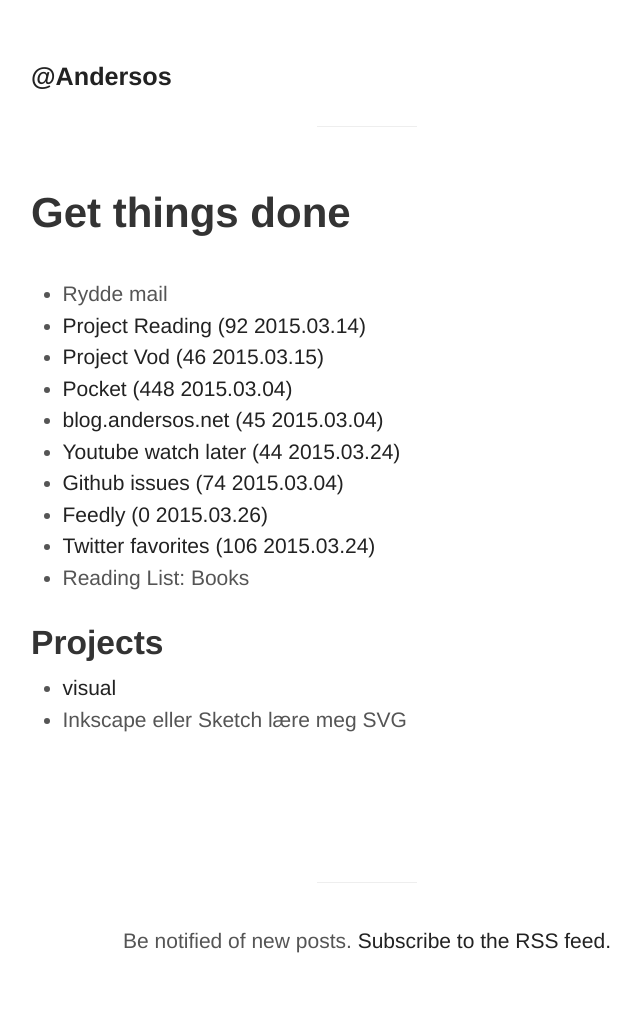
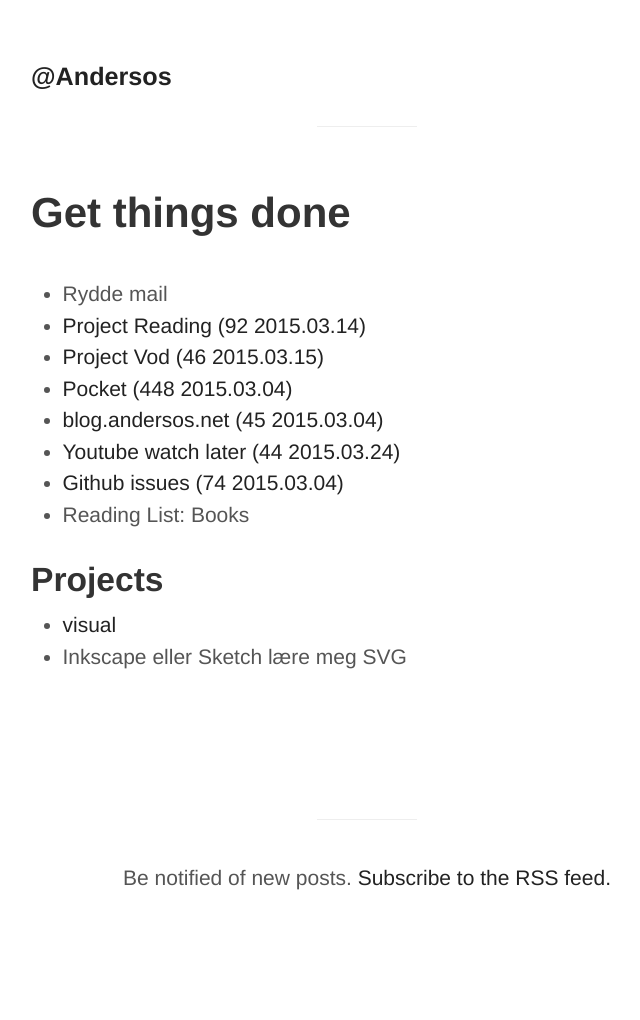
Before and after one commit to Andersos/andersos.net, a Jekyll site: the page built from gtd.html, in a window 1280 px wide. Shown: the whole page, without its empty margins (273-913 px from the left). Built offline with Jekyll 4.4.1, drawn with Linux system fonts in a browser that asks for light colours; Markdown is read by kramdown in place of the engine named in the settings; after the commit the page ends 957 px from its top, so only the background shows below that.

Commit message:
Update gtd.html

```diff
--- a/gtd.html
+++ b/gtd.html
@@ -11,8 +11,6 @@ title: "Get things done"
     <li><a href="https://github.com/Andersos/blog.andersos.net/issues">blog.andersos.net (45 2015.03.04)</a></li>
     <li><a href="https://www.youtube.com/playlist?list=WL">Youtube watch later (44 2015.03.24)</a></li>
     <li><a href="https://github.com/issues">Github issues (74 2015.03.04)</a></li>
-    <li><a href="http://feedly.com/">Feedly (0 2015.03.26)</a></li>
-    <li><a href="https://twitter.com/favorites">Twitter favorites (106 2015.03.24)</a></li>
     <li>Reading List: Books</li>
 </ul>
 
```
